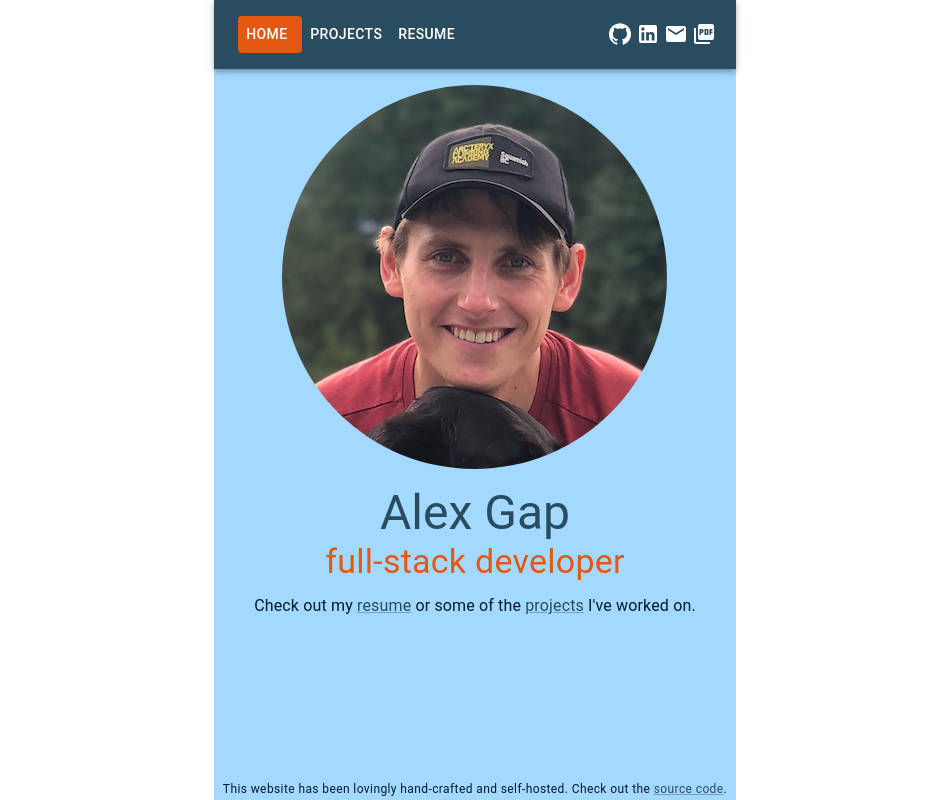
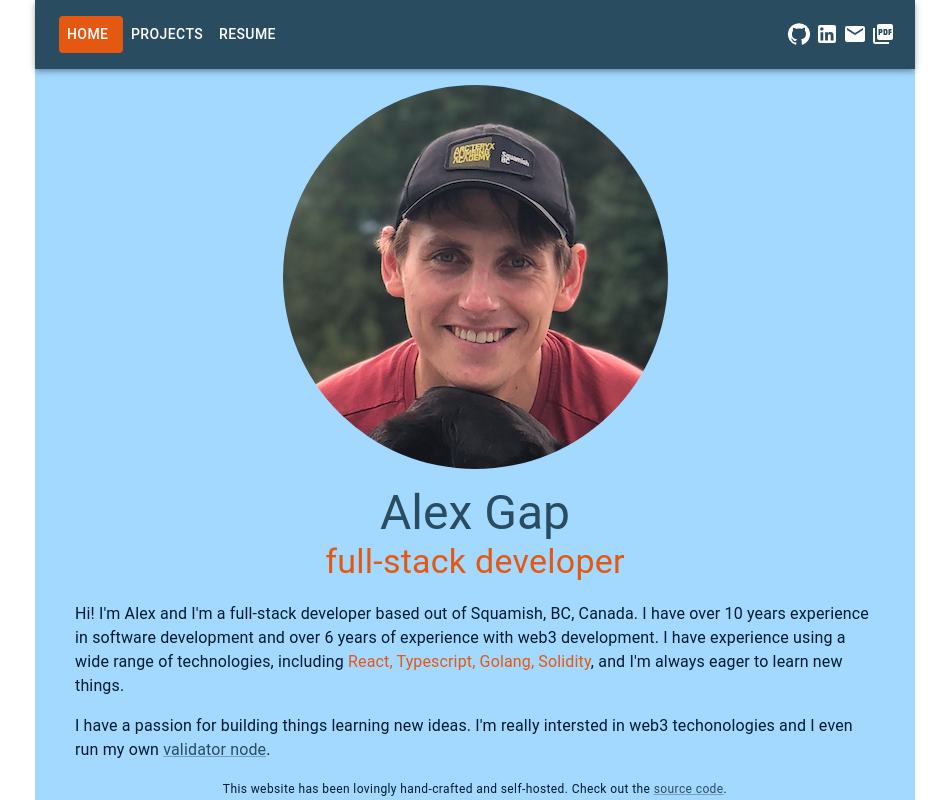
Before and after one commit to lalexgap/website, a React (Vite) app: page / in a window 1280 px wide. Shown: the whole page, without its empty margins (165-1114 px from the left). Built offline with nearby package versions, Linux system fonts and the light colour scheme.

Commit message:
Add some more info

```diff
--- a/src/routes/Landing.tsx
+++ b/src/routes/Landing.tsx
@@ -9,8 +9,8 @@ function Landing() {
       sx={{ px: 2 }}
     >
       <Box
-        height="86Vh"
         display="flex"
+        maxWidth={800}
         alignItems="center"
         flexDirection="column"
       >
@@ -30,9 +30,26 @@ function Landing() {
         <Typography color="textSecondary" variant="h4" gutterBottom>
           full-stack developer
         </Typography>
-        <Typography color="textPrimary" variant="body1">
-          Check out my <Link href="/resume">resume</Link> or some of the{" "}
-          <Link href="/projects">projects</Link> I've worked on.
+        <Typography color="textPrimary" variant="body1" py={1}>
+          Hi! I'm Alex and I'm a full-stack developer based out of Squamish, BC,
+          Canada. I have over 10 years experience in software development and
+          over 6 years of experience with web3 development. I have experience
+          using a wide range of technologies, including{" "}
+          <Box
+            component="span"
+            sx={(theme) => ({ color: theme.palette.text.secondary })}
+          >
+            React, Typescript, Golang, Solidity
+          </Box>
+          , and I'm always eager to learn new things.
+        </Typography>
+        <Typography color="textPrimary" variant="body1" py={1}>
+          I have a passion for building things learning new ideas. I'm really
+          intersted in web3 techonologies and I even run my own{" "}
+          <Link href="https://www.beaconcha.in/validator/835956f9b6475e055b346c029756b3746a53cfda875b8a1cfe93722b937b93d4ca7334a147201d1673fa0d0c9252d8c9">
+            validator node
+          </Link>
+          .
         </Typography>
       </Box>
     </Box>
```
